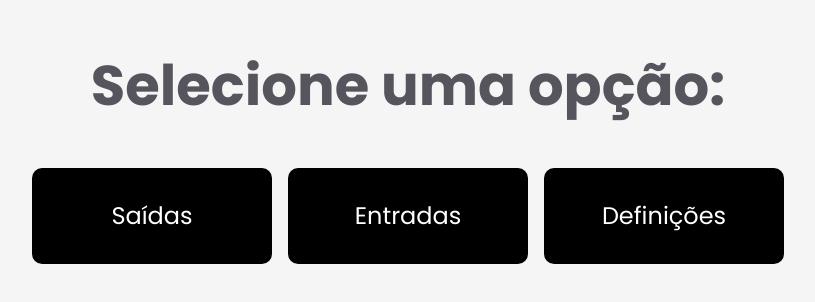
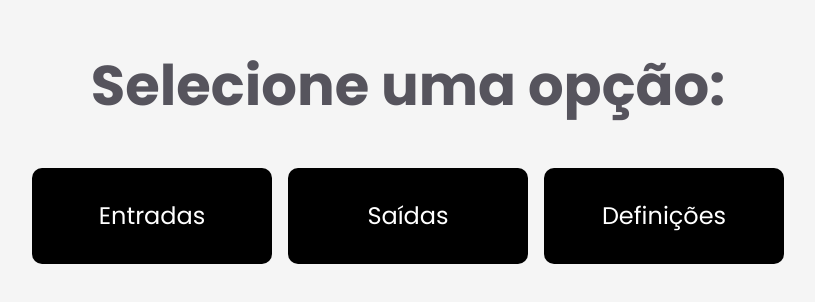
Before and after one commit to Cristy17001/OPT-Expedition-Board, a Next.js app: page / in a window 1280 px wide. Shown: the part 242-544 px from the top of the page, without its empty margins (232-1047 px from the left). Built offline with nearby package versions, Linux system fonts and the light colour scheme.

Commit message:
fixed minor mistake in the preview color

```diff
--- a/src/app/definicoes/settings.module.css
+++ b/src/app/definicoes/settings.module.css
@@ -111,6 +111,7 @@
   text-align: center;
   margin-inline: auto;
   position: relative;
+  background-color: var(--color-primary-background);
 }
 
 .basic-settings {
--- a/src/app/page.tsx
+++ b/src/app/page.tsx
@@ -8,12 +8,12 @@ export default async function Home() {
       <div className={styles.card}>
         <h1>Selecione uma opção:</h1>
         <div className={styles.btn_container}>
+          <Link href="/entradas"><button className= {styles.btn_nav}>
+              Entradas
+            </button>
+          </Link>
           <Link href="/saidas"><button className= {styles.btn_nav}>
               Saídas
-            </button>
-          </Link>
-          <Link href="/entradas"><button className= {styles.btn_nav}>
-              Entradas
             </button>
           </Link>
           <Link href="/definicoes"><button className= {styles.btn_nav}>
```
